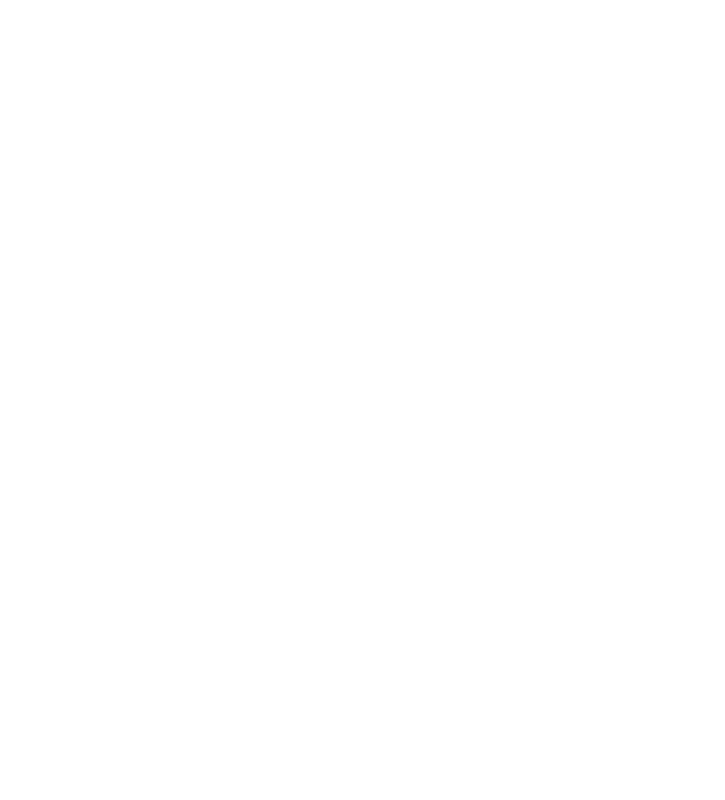
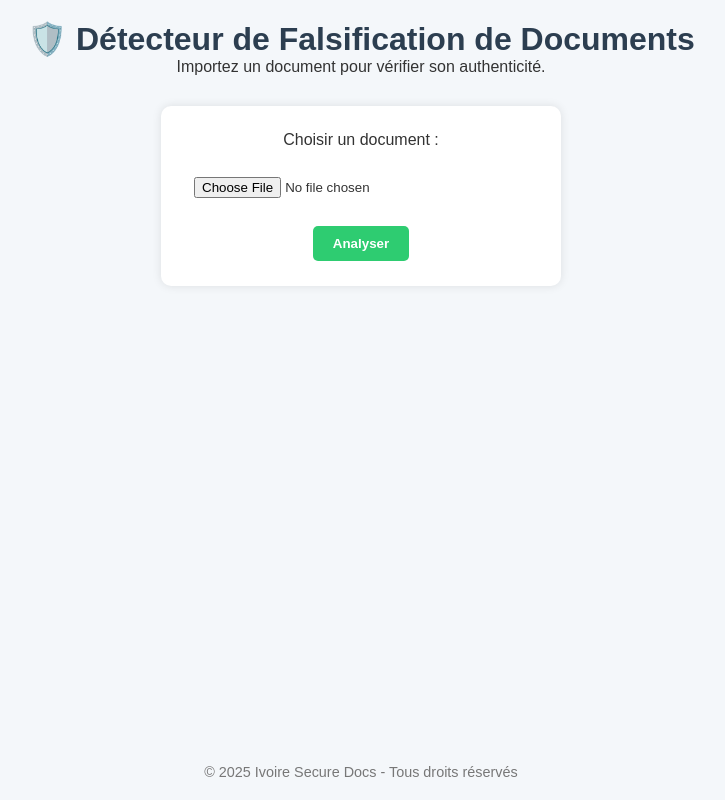
Before and after one commit to Abdoul-ka/myFirstJSproject, a plain HTML site: page David.html in a window 1280 px wide. Shown: the whole page, without its empty margins (279-1004 px from the left). Drawn offline with Linux system fonts and the light colour scheme.

Commit message:
Ajout de contenu provisoir
J'ai creer un interface provisoir pour le moment

```diff
--- a/David.css
+++ b/David.css
@@ -1,3 +1,65 @@
-body{
-    background-color: blue;
+* {
+    box-sizing: border-box;
+    font-family: Arial, sans-serif;
+    margin: 0;
+    padding: 0;
 }
+
+body {
+    background-color: #f4f7fa;
+    color: #333;
+    padding: 20px;
+    display: flex;
+    flex-direction: column;
+    align-items: center;
+    min-height: 100vh;
+}
+
+header {
+    text-align: center;
+    margin-bottom: 30px;
+}
+
+header h1 {
+    font-size: 2em;
+    color: #2c3e50;
+}
+
+.upload-form {
+    background-color: #ffffff;
+    padding: 25px;
+    border-radius: 10px;
+    box-shadow: 0 0 10px rgba(0,0,0,0.1);
+    width: 100%;
+    max-width: 400px;
+    text-align: center;
+}
+
+.upload-form input[type="file"] {
+    margin: 20px 0;
+    padding: 8px;
+    width: 100%;
+}
+
+.upload-form button {
+    background-color: #2ecc71;
+    border: none;
+    padding: 10px 20px;
+    color: white;
+    border-radius: 5px;
+    cursor: pointer;
+    font-weight: bold;
+    transition: background-color 0.3s;
+}
+
+.upload-form button:hover {
+    background-color: #27ae60;
+}
+
+footer {
+    margin-top: auto;
+    text-align: center;
+    font-size: 0.9em;
+    color: #777;
+    padding-top: 20px;
+}
--- a/David.html
+++ b/David.html
@@ -1,11 +1,26 @@
 <!DOCTYPE html>
-<html lang="en">
+<html lang="fr">
 <head>
     <meta charset="UTF-8">
-    <meta name="viewport" content="width=device-width, initial-scale=1.0">
-    <title>Detection de document falsifier</title>
+    <title>Détection de Documents Falsifiés</title>
+    <link rel="stylesheet" href="David.css">
 </head>
 <body>
+    <header>
+        <h1>🛡️ Détecteur de Falsification de Documents</h1>
+        <p>Importez un document pour vérifier son authenticité.</p>
+    </header>
 
+    <main>
+        <form class="upload-form">
+            <label for="document">Choisir un document :</label>
+            <input type="file" id="document" name="document" accept=".pdf,.jpg,.jpeg,.png,.doc,.docx">
+            <button type="submit">Analyser</button>
+        </form>
+    </main>
+
+    <footer>
+        <p>&copy; 2025 Ivoire Secure Docs - Tous droits réservés</p>
+    </footer>
 </body>
 </html>
```
